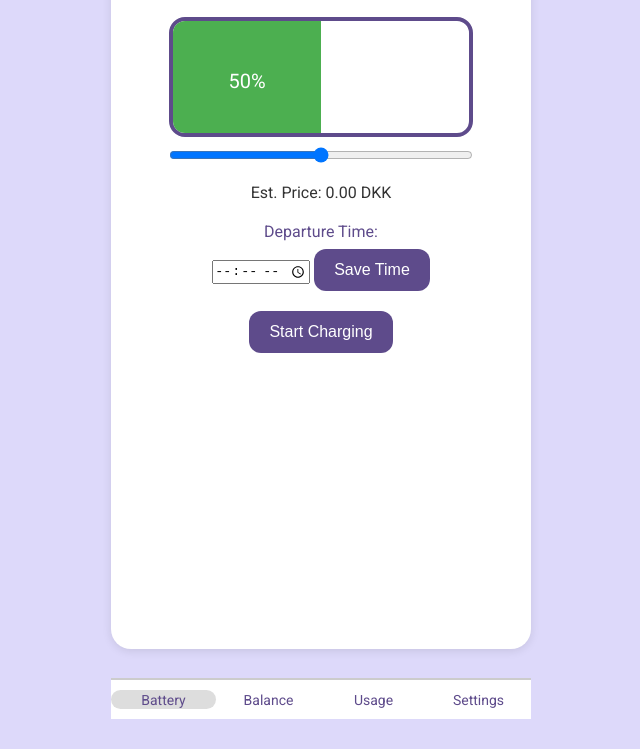
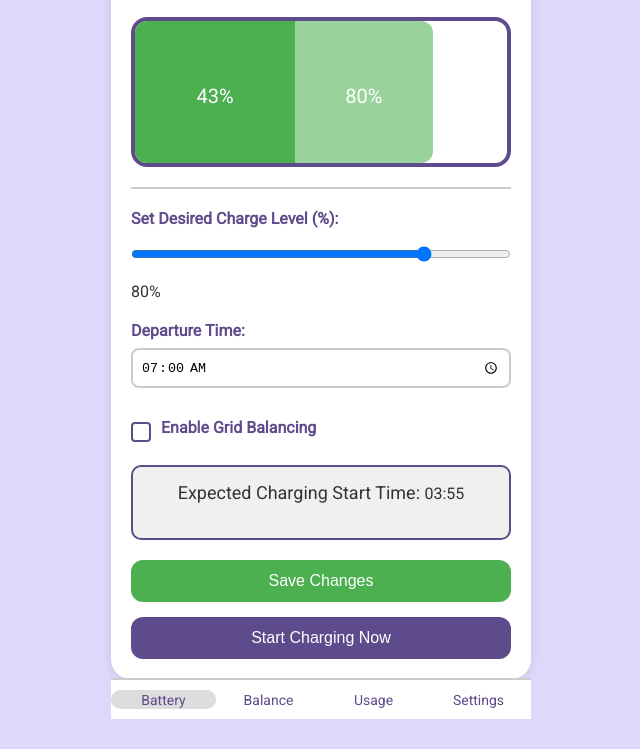
Before and after one commit to dodobirdman/AOD, a website: page client/battery.html in a window 1280 px wide. Shown: the part 81-830 px from the top of the page, without its empty margins (319-959 px from the left). Before the commit the page ends 800 px from the top, so only its background shows below. Drawn offline with Linux system fonts and the light colour scheme.

Commit message:
balance osv

```diff
--- a/client/battery.html
+++ b/client/battery.html
@@ -3,8 +3,7 @@
 <head>
   <meta charset="UTF-8" />
   <meta name="viewport"
-        content="width=device-width, initial-scale=1.0,
-                 maximum-scale=1.0, user-scalable=no" />
+        content="width=device-width, initial-scale=1.0, maximum-scale=1.0, user-scalable=no" />
   <title>Battery - Vehicle Charger Prototype</title>
   <link rel="stylesheet" href="css/styles-battery.css" />
 </head>
@@ -12,30 +11,47 @@
   <div class="container">
     <h1>Battery</h1>
 
-    <!-- Battery info -->
-    <div class="battery-section">
+    <!-- Battery Icon Section -->
+    <div class="battery-icon-section">
       <div class="battery-outline">
-        <div class="battery-level" id="batteryLevel">50%</div>
+        <!-- Current battery level fixed at 43% -->
+        <div class="currentBattery" id="currentBattery" style="width: 43%;">43%</div>
+        <!-- Target battery overlay controlled by the slider.
+             Its left and width will be set by JS. -->
+        <div class="targetBattery" id="targetBattery"></div>
       </div>
-      <input
-        type="range"
-        id="chargeSlider"
-        min="0"
-        max="100"
-        value="50"
-      />
-      <p id="estimatedPrice">Est. Price: 0.00 DKK</p>
     </div>
 
-    <!-- Departure time and actions -->
-    <div class="actions-section">
+    <!-- Separator -->
+    <hr class="separator" />
+
+    <!-- Lower Controls Section -->
+    <div class="controls-section">
+      <!-- Target Level Slider -->
+      <label for="targetSlider">Set Desired Charge Level (%):</label>
+      <input type="range" id="targetSlider" min="0" max="100" value="80" />
+      <span id="targetValue">80%</span>
+
+      <!-- Departure Time Input -->
       <label for="departureTime">Departure Time:</label>
-      <input type="time" id="departureTime" />
-      <button id="saveTimeBtn">Save Time</button>
-    </div>
+      <input type="time" id="departureTime" value="07:00" />
 
-    <div class="actions-section">
-      <button id="startNowBtn">Start Charging</button>
+      <!-- Enable Balancing Checkbox -->
+      <div class="balancing-option">
+        <input type="checkbox" id="enableBalancing" />
+        <label for="enableBalancing">Enable Grid Balancing</label>
+      </div>
+
+      <!-- Expected Charging Start Time Display -->
+      <div class="start-time-box">
+        Expected Charging Start Time: <span id="expectedStartTime">--:--</span>
+      </div>
+
+      <!-- Save Changes Button -->
+      <button id="saveChangesBtn" class="save-btn">Save Changes</button>
+
+      <!-- Start Charging Now Button -->
+      <button id="startNowBtn" class="start-btn">Start Charging Now</button>
     </div>
   </div>
 
--- a/client/css/styles-battery.css
+++ b/client/css/styles-battery.css
@@ -17,85 +17,179 @@ body {
   position: relative;
 }
 
-/* Container for main content */
 .container {
   flex: 1;
   max-width: 420px;
-  margin: 0 auto;
+  margin: 20px auto 70px auto;
   background-color: #fff;
-  width: 100%;
+  width: 90%;
   padding: 20px;
   border-radius: 20px;
   text-align: center;
-  margin-top: 20px;
-  margin-bottom: 70px; /* space for bottom tab bar */
   box-shadow: 0 2px 10px rgba(0, 0, 0, 0.1);
 }
 
-/* Title style */
 h1 {
   color: #5e4b8b;
   margin-bottom: 20px;
 }
 
-/* Battery Outline */
+/* Battery Icon Section */
+.battery-icon-section {
+  margin-bottom: 20px;
+}
+
 .battery-outline {
-  width: 80%;
-  height: 120px;
+  width: 100%;
+  height: 150px;
   border: 4px solid #5e4b8b;
   border-radius: 16px;
-  margin: 0 auto 10px auto;
+  margin: 0 auto;
   position: relative;
   background-color: #fff;
 }
 
-/* Battery Level (green fill) */
-.battery-level {
-  width: 50%;
+/* Current battery level (normal green) */
+.currentBattery {
   height: 100%;
-  background-color: #4CAF50; /* green */
-  border-radius: 12px 0 0 12px;
+  background-color: #4CAF50;
   text-align: center;
-  line-height: 120px;
+  line-height: 150px;
   color: #fff;
   font-size: 20px;
+  border-radius: 12px 0 0 12px;
+  position: absolute;
+  top: 0;
+  left: 0;
+  z-index: 1;
 }
 
-/* Charge slider */
-#chargeSlider {
-  width: 80%;
-  margin-bottom: 10px;
+/* Target battery overlay (lighter green) */
+.targetBattery {
+  height: 100%;
+  background-color: #81C784;
+  text-align: center;
+  line-height: 150px;
+  color: #fff;
+  font-size: 20px;
+  border-radius: 0 12px 12px 0; /* round right side only */
+  position: absolute;
+  top: 0;
+  z-index: 2;
+  opacity: 0.8;
 }
 
-/* Estimated price text */
-#estimatedPrice {
-  color: #333;
-  margin: 10px 0;
+/* Separator */
+.separator {
+  margin: 20px 0;
+  border: 0;
+  border-top: 2px solid #ccc;
 }
 
-.actions-section {
-  margin: 20px 0;
+/* Lower Controls Section */
+.controls-section {
+  margin-top: 20px;
+  text-align: left;
 }
 
-.actions-section button {
-  padding: 12px 20px;
+.controls-section label {
+  color: #5e4b8b;
+  display: block;
+  margin-bottom: 8px;
+  font-weight: bold;
+}
+
+.controls-section input[type="range"],
+.controls-section input[type="time"] {
+  width: 100%;
+  margin-bottom: 10px;
+  padding: 8px;
+  border: 2px solid #ccc;
+  border-radius: 8px;
+}
+
+.controls-section span {
+  display: inline-block;
+  margin-bottom: 20px;
+  font-size: 16px;
+  color: #333;
+}
+
+/* Stylized checkbox for enabling/disabling balancing */
+.balancing-option {
+  margin: 20px 0;
+  display: flex;
+  align-items: center;
+}
+
+.balancing-option input[type="checkbox"] {
+  appearance: none;
+  width: 20px;
+  height: 20px;
+  border: 2px solid #5e4b8b;
+  border-radius: 4px;
+  margin-right: 10px;
+  position: relative;
+  cursor: pointer;
+}
+
+.balancing-option input[type="checkbox"]:checked {
+  background-color: #5e4b8b;
+}
+
+.balancing-option input[type="checkbox"]:checked::after {
+  content: '✔';
+  position: absolute;
+  top: 0;
+  left: 4px;
+  color: #fff;
+  font-size: 16px;
+}
+
+/* Expected Charging Start Time box */
+.start-time-box {
+  padding: 15px;
+  background-color: #f0f0f0;
+  border: 2px solid #5e4b8b;
+  border-radius: 10px;
+  text-align: center;
+  font-size: 18px;
+  margin: 20px 0;
+  color: #333;
+}
+
+/* Buttons */
+.save-btn {
+  width: 100%;
+  padding: 12px;
+  background-color: #4CAF50;
+  color: #fff;
   border: none;
   border-radius: 12px;
+  font-size: 16px;
+  cursor: pointer;
+  transition: background-color 0.2s ease;
+  margin-bottom: 15px;
+}
+
+.save-btn:hover {
+  background-color: #66BB6A;
+}
+
+.start-btn {
+  width: 100%;
+  padding: 12px;
   background-color: #5e4b8b;
   color: #fff;
+  border: none;
+  border-radius: 12px;
+  font-size: 16px;
   cursor: pointer;
-  font-size: 16px;
   transition: background-color 0.2s ease;
 }
 
-.actions-section button:hover {
+.start-btn:hover {
   background-color: #7e6cae;
-}
-
-label {
-  display: block;
-  margin-bottom: 8px;
-  color: #5e4b8b;
 }
 
 /* Bottom Tab Bar */
--- /dev/null
+++ b/client/css/styles-usage.css
@@ -0,0 +1,92 @@
+/* styles-usage.css */
+
+@import url('https://fonts.googleapis.com/css2?family=Roboto&display=swap');
+
+* {
+  margin: 0;
+  padding: 0;
+  box-sizing: border-box;
+}
+
+body {
+  background-color: #DDD9FA; /* Pastel purple background */
+  font-family: 'Roboto', sans-serif;
+  display: flex;
+  flex-direction: column;
+  min-height: 100vh;
+  position: relative;
+}
+
+.container {
+  flex: 1;
+  max-width: 420px;
+  margin: 20px auto 70px auto; /* Reserve space for the tab bar */
+  background-color: #fff;
+  width: 90%;
+  padding: 20px;
+  border-radius: 20px;
+  text-align: center;
+  box-shadow: 0 2px 10px rgba(0, 0, 0, 0.1);
+}
+
+h1 {
+  color: #5e4b8b;
+  margin-bottom: 20px;
+}
+
+/* Metrics container that holds the statistic cards */
+.metrics {
+  display: flex;
+  flex-direction: column;
+  gap: 20px;
+}
+
+/* Styling for individual metric cards */
+.metric-card {
+  border: 2px solid #5e4b8b;
+  border-radius: 12px;
+  padding: 15px;
+}
+
+.metric-card h2 {
+  color: #5e4b8b;
+  margin-bottom: 10px;
+  font-size: 18px;
+}
+
+.metric-card p {
+  font-size: 24px;
+  font-weight: bold;
+  color: #333;
+}
+
+/* Bottom Tab Bar Styling */
+.tab-bar {
+  display: flex;
+  position: fixed;
+  bottom: 0;
+  left: 50%;
+  transform: translateX(-50%);
+  width: 100%;
+  max-width: 420px;
+  background-color: #fff;
+  border-top: 2px solid #ccc;
+  justify-content: space-around;
+  padding: 10px 0;
+}
+
+.tab {
+  flex: 1;
+  text-align: center;
+  text-decoration: none;
+  color: #5e4b8b;
+}
+
+.tab:hover {
+  background-color: #eee;
+}
+
+.tab.active {
+  background-color: #ddd;
+  border-radius: 10px;
+}
--- a/client/js/battery.js
+++ b/client/js/battery.js
@@ -1,41 +1,97 @@
 // battery.js
 
 document.addEventListener('DOMContentLoaded', () => {
-    const chargeSlider = document.getElementById('chargeSlider');
-    const batteryLevel = document.getElementById('batteryLevel');
-    const estimatedPriceEl = document.getElementById('estimatedPrice');
-    const saveTimeBtn = document.getElementById('saveTimeBtn');
+    // Get DOM elements for interaction
+    const targetSlider = document.getElementById('targetSlider');
+    const targetValueDisplay = document.getElementById('targetValue');
+    const targetBattery = document.getElementById('targetBattery');
+
+    const departureTimeInput = document.getElementById('departureTime');
+    const enableBalancingCheckbox = document.getElementById('enableBalancing');
+    const expectedStartTimeEl = document.getElementById('expectedStartTime');
+
+    const saveChangesBtn = document.getElementById('saveChangesBtn');
     const startNowBtn = document.getElementById('startNowBtn');
-    const departureTimeInput = document.getElementById('departureTime');
 
-    const maxBatteryKWh = 100; // hypothetical max capacity
-    const pricePerKWh = 0.77;  // example price in DKK
+    // Current battery status fixed at 43%
+    const currentBatteryStatus = 43;
 
-    // Update battery display whenever the slider changes
-    chargeSlider.addEventListener('input', () => {
-      const percentage = chargeSlider.value;
-      batteryLevel.style.width = percentage + '%';
-      batteryLevel.textContent = percentage + '%';
+    // Function to update the target display and recalc expected start time
+    function updateTargetDisplay() {
+      const target = parseInt(targetSlider.value);
+      targetValueDisplay.textContent = target + '%';
 
-      // Calculate estimated price
-      const kWhNeeded = (percentage / 100) * maxBatteryKWh;
-      const estimatedPrice = kWhNeeded * pricePerKWh;
-      estimatedPriceEl.textContent =
-        `Est. Price: ${estimatedPrice.toFixed(2)} DKK`;
+      // Compute only the additional charge beyond the current level
+      let additionalCharge = target - currentBatteryStatus;
+      if (additionalCharge < 0) additionalCharge = 0;
+
+      // Set the target battery overlay:
+      // - Its left position equals the current battery percentage.
+      // - Its width equals the additional charge in percent.
+      targetBattery.style.left = currentBatteryStatus + '%';
+      targetBattery.style.width = additionalCharge + '%';
+
+      // Optionally, set the text to show the target if there's an overlay:
+      targetBattery.textContent = additionalCharge > 0 ? target + '%' : '';
+
+      recalcStartTime();
+    }
+
+    // Recalculate expected charging start time based on:
+    // - User-specified departure time (HH:MM)
+    // - Charging time: (target - currentBatteryStatus) * 5 minutes (if target > current)
+    // - Extra offset of 15 minutes if grid balancing is enabled
+    function recalcStartTime() {
+      const departureTimeStr = departureTimeInput.value; // "HH:MM"
+      if (!departureTimeStr) {
+        expectedStartTimeEl.textContent = '--:--';
+        return;
+      }
+
+      const [depHour, depMinute] = departureTimeStr.split(':').map(Number);
+      const departureMinutes = depHour * 60 + depMinute;
+
+      const target = parseInt(targetSlider.value);
+      let requiredMinutes = 0;
+      if (target > currentBatteryStatus) {
+        requiredMinutes = (target - currentBatteryStatus) * 5;
+      }
+
+      const extraOffset = enableBalancingCheckbox.checked ? 15 : 0;
+      let startTimeMinutes = departureMinutes - requiredMinutes - extraOffset;
+      if (startTimeMinutes < 0) startTimeMinutes = 0;
+
+      const startHour = Math.floor(startTimeMinutes / 60);
+      const startMinute = startTimeMinutes % 60;
+      const formattedTime =
+        (startHour < 10 ? '0' + startHour : startHour) + ':' +
+        (startMinute < 10 ? '0' + startMinute : startMinute);
+
+      expectedStartTimeEl.textContent = formattedTime;
+    }
+
+    // Event listeners for real-time interactivity
+    targetSlider.addEventListener('input', updateTargetDisplay);
+    departureTimeInput.addEventListener('change', recalcStartTime);
+    enableBalancingCheckbox.addEventListener('change', recalcStartTime);
+
+    // Initialize display values on page load
+    updateTargetDisplay();
+    recalcStartTime();
+
+    // Save settings in localStorage and notify the user
+    saveChangesBtn.addEventListener('click', () => {
+      const settings = {
+        targetCharge: targetSlider.value,
+        departureTime: departureTimeInput.value,
+        balancingEnabled: enableBalancingCheckbox.checked,
+        expectedStartTime: expectedStartTimeEl.textContent
+      };
+      localStorage.setItem('batterySettings', JSON.stringify(settings));
+      alert('Changes saved!');
     });
 
-    // Handle "Save Time"
-    saveTimeBtn.addEventListener('click', () => {
-      const departureTime = departureTimeInput.value;
-      if (departureTime) {
-        localStorage.setItem('departureTime', departureTime);
-        alert(`Departure time saved: ${departureTime}`);
-      } else {
-        alert('Please select a valid time.');
-      }
-    });
-
-    // Handle "Start Charging" action
+    // Override schedule to start charging immediately
     startNowBtn.addEventListener('click', () => {
       alert('Charging started now!');
     });
```
Also changed, not shown: client/js/usage.js (added, +14 -0 lines), client/usage.html (+47 -0 lines).
